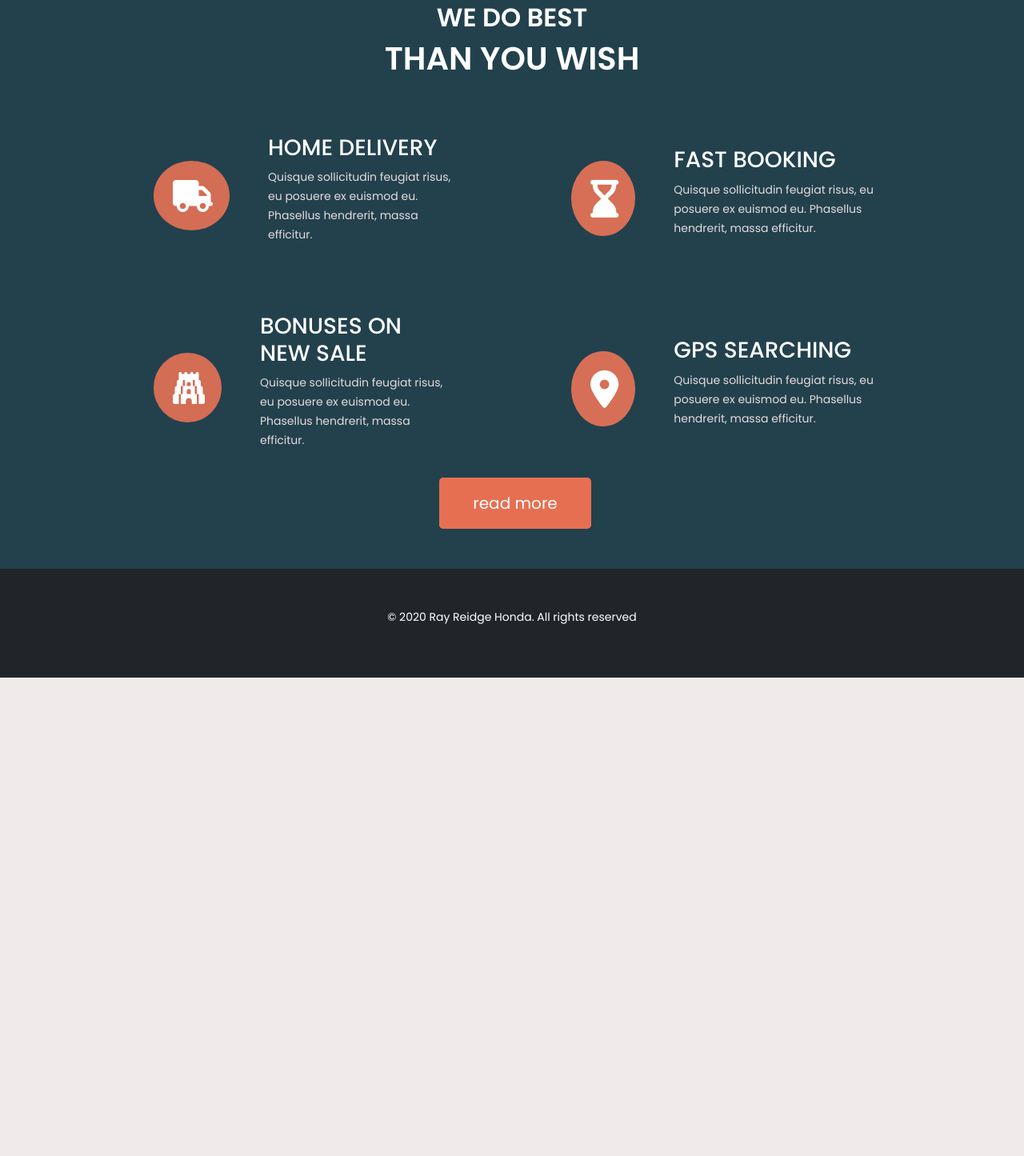
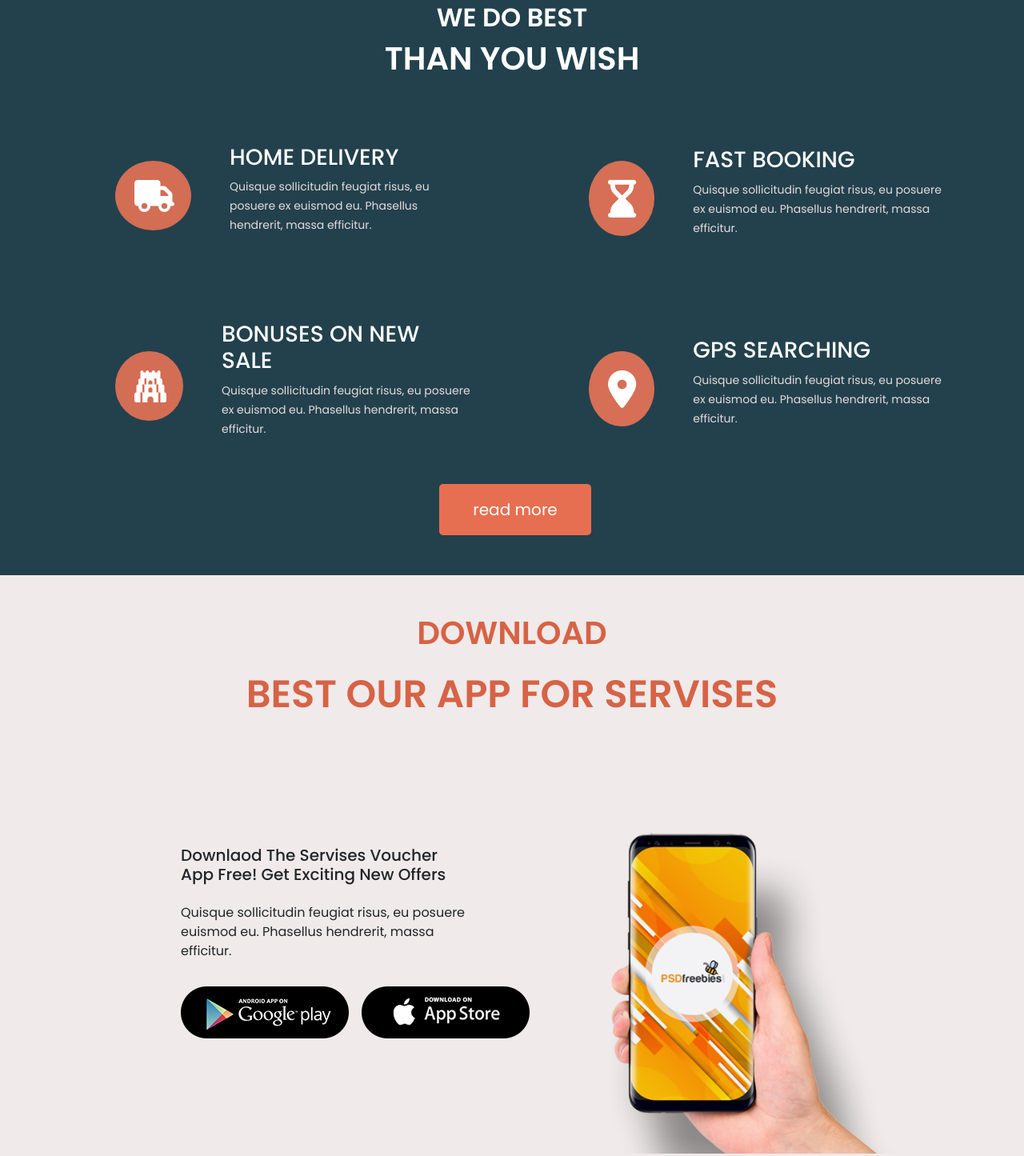
Before and after one commit to JannatulHappy/bay-ridge-honda, a plain HTML site: page index.html in a window 1280 px wide. Shown: the part 3826-5271 px from the top of the page at 80% size. Before the commit the page ends 4673 px from the top, so only its background shows below. Drawn offline with nearby package versions, Linux system fonts and the light colour scheme.

Commit message:
last-commit

```diff
--- a/css/style.css
+++ b/css/style.css
@@ -66,9 +66,10 @@ header{
 .fa-hourglass-end, .fa-map-marker-alt{
     color:white;
     font-size: 47px;
-    padding:24px 16px 23px 24px;
+    padding:24px 18px 23px 24px;
     text-align: center;
     border-radius: 80%;
     background-color: #d66f55;
 }
 /*content end*/
+/* app styles start */
--- a/index.html
+++ b/index.html
@@ -18,7 +18,6 @@
         <!-- nav start -->
         <nav class="navbar navbar-expand-lg ">
             <div class="container  mt-5 mb-5">
-
               <button class="navbar-toggler" type="button" data-bs-toggle="collapse" data-bs-target="#navbarNav" aria-controls="navbarNav" aria-expanded="false" aria-label="Toggle navigation">
                 <span class="navbar-toggler-icon"><i class="fas fa-align-justify text-white"></i></span>
               </button>
@@ -39,8 +38,6 @@
                   <li class="nav-item">
                     <a class="nav-link text-white login px-4 py-2 rounded-3 mx-4" aria-current="page" href="#">Login</a>
                   </li>
-
-
                 </ul>
               </div>
             </div>
@@ -229,7 +226,7 @@
       <section class="container my-5">
          <h1 class="text-center my-5 py-5 display-5 fw-bold ">Frequently Asked<span class="honda-text"> Questions</span></h1>
          <div class="row mt-5">
-            <div class="col-lg-6 mt-3 col-md-12">
+           <div class="col-lg-6 mt-3 mb-4 col-md-12">
              <img src="images/faq.png" class="w-75 ps-5"alt="">
            </div>
            <div class="col-lg-6 col-md-12 ">
@@ -301,7 +298,6 @@
 
               </div>
             </div>
-
           </div>
       </section>
          <!-- frequent question & answer end-->
@@ -309,9 +305,9 @@
       <section class=" content mt-5">
         <h3 class="text-white fs-2 text-center text-uppercase fw-bold">we do best</h3>
         <h1 class="text-white fs-1  text-center text-uppercase fw-bold">Than you wish</h1>
-          <div class="row container mx-5 g-5">
+        <div class="row mx-5 g-5">
           <div class="col-lg-6 col-md-12  pt-5 px-5">
-             <div class="d-flex align-items-center">
+            <div class="d-flex align-items-center justify-content-center">
               <a href=""class="m-5"><i class="fas fa-truck"></i></a>
               <div>
                 <h4 class="text-white text-uppercase text-bolder fs-3"> home delivery</h4>
@@ -320,7 +316,7 @@
             </div>
           </div>
           <div class="col-lg-6 col-md-12 pt-5 px-5">
-              <div class="d-flex align-items-center">
+            <div class="d-flex align-items-center justify-content-center">
               <a href=""class="m-5"><i class="fas fa-hourglass-end"></i></a>
               <div>
                  <h4 class="text-white text-uppercase text-bolder fs-3"> FAST BOOKING</h4>
@@ -329,7 +325,7 @@
             </div>
           </div>
           <div class="col-lg-6 col-md-12  px-5">
-              <div class="d-flex align-items-center">
+            <div class="d-flex align-items-center justify-content-center">
               <a href=""class="m-5"><i class="fas fa-gopuram"></i></a>
               <div>
                 <h4 class="text-white text-uppercase text-bolder fs-3"> BONUSES on new sale</h4>
@@ -338,7 +334,7 @@
             </div>
           </div>
           <div class="col-lg-6 col-md-12  px-5">
-              <div class="d-flex align-items-center">
+            <div class="d-flex align-items-center justify-content-center">
                <a href=""class="m-5"><i class="fas fa-map-marker-alt"></i></a>
               <div>
                  <h4 class="text-white text-uppercase text-bolder fs-3"> GPS SEARCHING</h4>
@@ -349,10 +345,38 @@
           </div>
           <div class="row pt-2">
             <div class="col-lg-12 text-center">
-              <button class="btn honda-button px-4 ms-2 py-3  mt-2 rounded-3 fs-5 text-white">read more</button>
+              <button class="btn honda-button px-4 ms-2 py-3  mt-3 rounded-3 fs-5 text-white">read more</button>
           </div>
         </div>
 
+      </section>
+      <!--  content end-->
+      <!-- app start -->
+      <section class="container my-5">
+        <h3 class="honda-text  fs-1 text-center text-uppercase fw-bold">download</h3>
+        <h1 class="honda-text  display-5 mt-4 text-center text-uppercase fw-bold">best our app for servises</h1>
+        <div class="row g-5 mx-5 mt-5 pt-5 px-5">
+          <div class="col-lg-6 col-md-12 px-5">
+            <h5 class="mt-3  text-capitalize">Downlaod the Servises voucher app free!
+              Get Exciting New Offers</h5>
+            <p class="py-3">
+              Quisque sollicitudin feugiat risus, eu posuere euismod eu. Phasellus hendrerit, massa efficitur.
+            </p>
+              <div class="d-flex">
+                <img src="images/google_play.png" class="mb-3 me-3 img-fluid">
+                <img src="images/app_store.png" class="mb-3 img-fluid">
+              </div>
+          </div>
+          <div class="col-lg-6 col-md-12">
+            <img src="images/app_img.png" class="img-fluid ms-lg-5 ps-lg-5">
+          </div>
+        </div>
+        <div class="row mt-4 ">
+          <div class="col-lg-12 col-md-12">
+           <h2 class="honda-text mt-4 display-6 text-center text-uppercase fw-bold">We are Ready to Take Your Call 24 Hours, 7 Days</h2>
+           <h1 class="honda-text  display-2 mt-4 text-center text-uppercase fw-bold">+123 4567 8900</h1>
+          </div>
+         </div>
       </section>
     </main>
     <!-- main end -->
```
Lines whose indentation alone changed are shown as unchanged.
